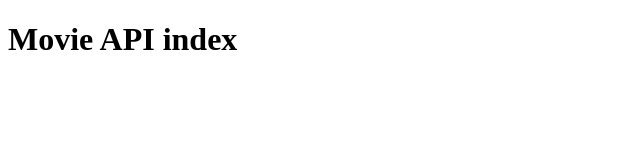
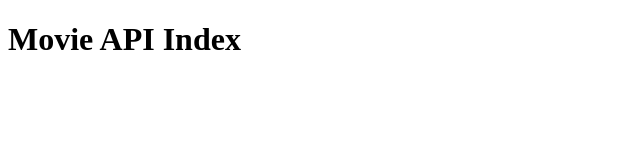
Before and after one commit to Alvaromedia/movie_api, a website: page index.html in a window 1280 px wide. Shown: the full height of the page, 0-640 px from the left. Drawn offline with Linux system fonts and the light colour scheme.

Commit message:
Exercise 2.3
Fulfilling instructions

```diff
--- a/index.html
+++ b/index.html
@@ -9,7 +9,7 @@
 </head>
 
 <body>
-  <h1>Movie API index</h1>
+  <h1>Movie API Index</h1>
 </body>
 
 </html>
```
Also changed, not shown: package.json (added, +25 -0 lines), index.js (added), 2 other files.
